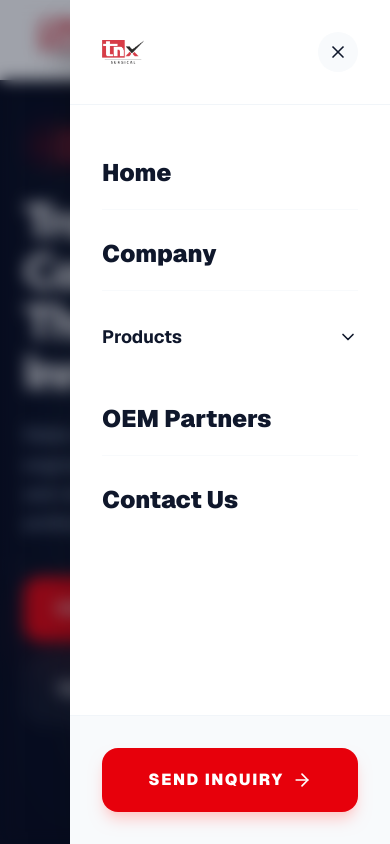
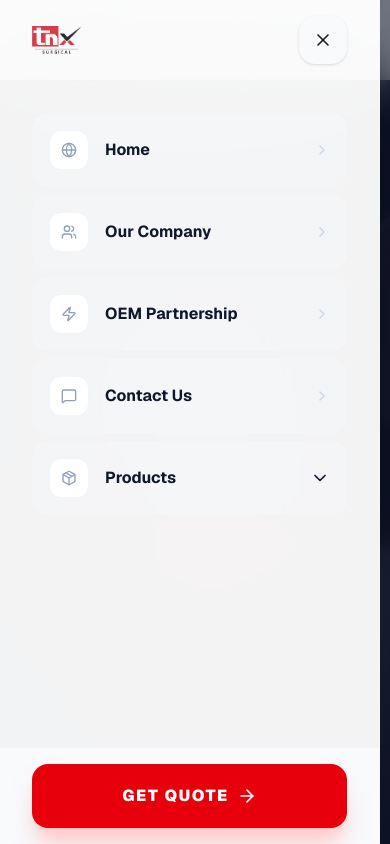
Before and after one commit to nema12344/medical-web, a Next.js app: page / in a window 390 px wide. Both pictures are taken after a click on the button 330 px from the left and 40 px from the top of the page. Shown: the top 844 px of the page. Built offline with nearby package versions, Linux system fonts and the light colour scheme; what @mui/material-nextjs would draw is missing.

Commit message:
megamenu, navbar and sidebar

```diff
--- a/app/components/CategoryProductGrid.tsx
+++ b/app/components/CategoryProductGrid.tsx
@@ -67,7 +67,7 @@ export default function CategoryProductGrid({
     <div className="flex flex-col lg:flex-row gap-8 items-start">
       {/* Sidebar - Desktop */}
       <aside className="hidden lg:block w-72 flex-shrink-0 sticky top-24 space-y-6">
-        <div className="bg-white rounded-3xl border border-slate-100 p-6 shadow-sm">
+        <div className="bg-white rounded-3xl border border-slate-100 px-3 py-5 shadow-sm">
           <h3 className="text-sm font-black text-slate-400 uppercase tracking-widest mb-6 px-2">Navigation</h3>
           <div className="space-y-1">
             {categories.map((cat) => (
--- a/app/components/HeroSlider.tsx
+++ b/app/components/HeroSlider.tsx
@@ -1,10 +1,9 @@
 'use client';
 
 import { useState, useEffect } from 'react';
-import { FiChevronLeft, FiChevronRight, FiTarget } from 'react-icons/fi';
-import Image from 'next/image';
+import { FiChevronLeft, FiChevronRight } from 'react-icons/fi';
 import { motion, AnimatePresence } from 'framer-motion';
-import { ArrowRight, ChevronRight, Zap, Shield, Award } from 'lucide-react';
+import { ArrowRight, Zap, Shield, Award } from 'lucide-react';
 
 const slides = [
   {
@@ -67,75 +66,89 @@ export default function HeroSlider() {
             style={{ backgroundImage: `url(${slides[currentSlide].bgImage})` }}
           />
 
-          {/* Gradient Overlay */}
-          <div className="absolute inset-0 bg-gradient-to-r from-slate-950 via-slate-950/60 to-transparent" />
-          <div className="absolute inset-0 bg-gradient-to-t from-slate-950 via-transparent to-transparent" />
+          {/* Gradient Overlay - Centered Focus */}
+          <div className="absolute inset-0 bg-slate-950/40 backdrop-blur-[2px]" />
+          <div className="absolute inset-0 bg-gradient-to-b from-slate-950/80 via-transparent to-slate-950/80" />
+          <div className="absolute inset-0 bg-gradient-to-r from-slate-950/60 via-transparent to-slate-950/60" />
 
           {/* Content Container */}
-          <div className="relative z-10 h-full max-w-7xl mx-auto px-6 flex items-center">
-            <div className="grid grid-cols-1 lg:grid-cols-1 gap-12 items-center w-full">
+          <div className="relative z-10 h-full max-w-7xl mx-auto px-6 flex items-center justify-center">
+            <div className="text-center w-full max-w-4xl flex flex-col items-center">
 
-              {/* Left Content */}
-              <div className="max-w-full">
+              {/* Badge */}
               <motion.div
-                  initial={{ opacity: 0, x: -30 }}
-                  animate={{ opacity: 1, x: 0 }}
+                initial={{ opacity: 0, y: -20 }}
+                animate={{ opacity: 1, y: 0 }}
                 transition={{ delay: 0.5, duration: 0.8 }}
-                  className="inline-flex items-center gap-2 px-4 py-2 rounded-full bg-red-600/10 border border-red-600/20 text-red-500 font-bold text-xs uppercase tracking-widest mb-6"
+                className="inline-flex items-center gap-2 px-5 py-2 rounded-full bg-red-600/10 border border-red-600/20 text-red-500 font-bold text-xs uppercase tracking-widest mb-8"
               >
                 <span className="w-2 h-2 rounded-full bg-red-600 animate-pulse" />
                 {slides[currentSlide].subtitle}
               </motion.div>
 
+              {/* Headline */}
               <motion.h1
-                  initial={{ opacity: 0, y: 30 }}
-                  animate={{ opacity: 1, y: 0 }}
+                initial={{ opacity: 0, scale: 0.95 }}
+                animate={{ opacity: 1, scale: 1 }}
                 transition={{ delay: 0.7, duration: 0.8 }}
-                  className="text-5xl md:text-7xl font-black text-white leading-[1.05] tracking-tighter mb-6 whitespace-pre-line"
+                className="text-4xl md:text-6xl lg:text-7xl font-black text-white leading-[1.05] tracking-tighter mb-8 whitespace-pre-line"
               >
                 {slides[currentSlide].title.split('\n').map((line, i) => (
-                    <span key={i} className="block">
+                  <span key={i} className="block last:text-red-600">
                     {line}
                   </span>
                 ))}
               </motion.h1>
 
+              {/* Subheading */}
               <motion.p
-                  initial={{ opacity: 0, y: 20 }}
-                  animate={{ opacity: 1, y: 0 }}
+                initial={{ opacity: 0 }}
+                animate={{ opacity: 1 }}
                 transition={{ delay: 0.9, duration: 1 }}
-                  className="text-lg text-slate-400 font-medium leading-relaxed mb-10 max-w-lg"
+                className="text-lg md:text-xl text-slate-300 font-medium leading-relaxed mb-12 max-w-2xl opacity-80"
               >
                 {slides[currentSlide].description}
               </motion.p>
 
+              {/* CTAs */}
               <motion.div
                 initial={{ opacity: 0, y: 20 }}
                 animate={{ opacity: 1, y: 0 }}
                 transition={{ delay: 1.1, duration: 0.8 }}
-                  className="flex flex-wrap gap-4"
+                className="flex flex-col sm:flex-row items-center justify-center gap-6"
               >
-                  <button className="group relative px-8 py-5 bg-red-600 text-white rounded-2xl font-black uppercase tracking-widest overflow-hidden transition-all hover:scale-105 active:scale-95 shadow-[0_20px_50px_-10px_rgba(220,38,38,0.3)]">
+                <button className="group relative px-10 py-5 bg-red-600 text-white rounded-2xl font-black uppercase tracking-widest overflow-hidden transition-all hover:scale-105 active:scale-95 shadow-[0_20px_50px_-10px_rgba(220,38,38,0.4)]">
                   <span className="relative z-10 flex items-center gap-3">
                     View Catalog <ArrowRight className="w-5 h-5 group-hover:translate-x-1 transition-transform" />
                   </span>
                 </button>
-                  <button className="px-8 py-5 bg-white/5 backdrop-blur-md border border-white/10 text-white rounded-2xl font-black uppercase tracking-widest hover:bg-white/10 transition-all active:scale-95">
+                <button className="px-10 py-5 bg-white/5 backdrop-blur-md border border-white/10 text-white rounded-2xl font-black uppercase tracking-widest hover:bg-white/10 transition-all active:scale-95">
                   Technical Specifications
                 </button>
               </motion.div>
-
-
-              </div>
-
-
-
             </div>
           </div>
         </motion.div>
       </AnimatePresence>
 
+      {/* Modern Centered Navigation Controls */}
+      <div className="absolute bottom-12 left-1/2 -translate-x-1/2 z-30 flex items-center gap-8 bg-black/20 backdrop-blur-2xl px-8 py-4 rounded-full border border-white/10">
+        <button onClick={prevSlide} className="text-white/60 hover:text-white transition-all scale-125"><FiChevronLeft className="w-6 h-6" /></button>
+        <div className="flex gap-3">
+          {slides.map((_, i) => (
+            <button
+              key={i}
+              onClick={() => { setIsAutoPlaying(false); setCurrentSlide(i); }}
+              className={`h-1.5 rounded-full transition-all duration-700 ${currentSlide === i ? 'w-10 bg-red-600' : 'w-2 bg-white/20 hover:bg-white/40'}`}
+            />
+          ))}
+        </div>
+        <button onClick={nextSlide} className="text-white/60 hover:text-white transition-all scale-125"><FiChevronRight className="w-6 h-6" /></button>
+      </div>
 
+      {/* Decorative Accents */}
+      <div className="absolute top-0 inset-x-0 h-px bg-gradient-to-r from-transparent via-red-600/50 to-transparent opacity-30" />
+      <div className="absolute bottom-0 inset-x-0 h-px bg-gradient-to-r from-transparent via-slate-500/50 to-transparent opacity-30" />
     </div>
   );
 }
--- a/app/components/Navbar.tsx
+++ b/app/components/Navbar.tsx
@@ -27,6 +27,7 @@ import {
   Facebook,
   PhoneCall,
   ArrowUpRight,
+  ArrowRight,
   Award,
   Zap,
   MessageSquare,
@@ -324,80 +325,137 @@ export default function Navbar() {
         )}
       </AnimatePresence>
 
-      {/* Mobile Drawer (existing but refined) */}
+      {/* Mobile Drawer */}
       <AnimatePresence>
         {isMenuOpen && (
           <>
+            {/* Backdrop blur overlay */}
             <motion.div
               initial={{ opacity: 0 }}
               animate={{ opacity: 1 }}
               exit={{ opacity: 0 }}
               onClick={() => setIsMenuOpen(false)}
-              className="lg:hidden fixed inset-0 bg-slate-900/40 backdrop-blur-sm z-[90]"
+              className="lg:hidden fixed inset-0 bg-slate-900/60 backdrop-blur-xl z-[90]"
             />
+
+            {/* Sidebar drawer */}
             <motion.div
-              initial={{ x: '100%' }}
-              animate={{ x: 0 }}
-              exit={{ x: '100%' }}
-              transition={{ type: 'spring', damping: 25, stiffness: 200 }}
-              className="lg:hidden fixed bottom-0 right-0 top-0 w-full max-w-xs bg-white z-[100] shadow-2xl flex flex-col"
+              initial={{ x: '-100%', opacity: 0.5 }}
+              animate={{ x: 0, opacity: 1 }}
+              exit={{ x: '-100%', opacity: 0.5 }}
+              transition={{ type: 'spring', damping: 30, stiffness: 300 }}
+              className="lg:hidden fixed bottom-0 left-0 top-0 w-full max-w-[380px] bg-white/95 backdrop-blur-3xl z-[100] shadow-2xl flex flex-col border-r border-white/20"
             >
-              <div className="p-8 border-b border-slate-100 flex items-center justify-between">
-                <Image src="/logo.png" alt="Logo" width={120} height={30} className="h-6 w-auto" />
-                <button onClick={() => setIsMenuOpen(false)} className="w-10 h-10 rounded-full bg-slate-50 flex items-center justify-center transition-all hover:bg-slate-100">
-                  <FiX className="w-5 h-5 text-slate-900" />
+              {/* Header */}
+              <div className="px-8 py-4 border-b border-slate-100 flex items-center justify-between bg-white/50">
+                <div className="relative">
+                  <Image src="/logo.png" alt="Logo" width={140} height={35} className="h-7 w-auto" />
+                </div>
+                <button
+                  onClick={() => setIsMenuOpen(false)}
+                  className="w-12 h-12 rounded-2xl bg-slate-50 flex items-center justify-center transition-all hover:bg-red-50 hover:text-red-600 shadow-sm"
+                >
+                  <FiX className="w-5 h-5" />
                 </button>
               </div>
 
-              <div className="flex-1 p-8 overflow-y-auto space-y-2">
-                <MobileNavLink href="/" onClick={() => setIsMenuOpen(false)}>Home</MobileNavLink>
-                <MobileNavLink href="/about" onClick={() => setIsMenuOpen(false)}>Company</MobileNavLink>
+              {/* Navigation Links with Staggered Animation */}
+              <div className="flex-1 p-8 overflow-y-auto space-y-6">
+                <div className="space-y-4">
 
-                <div className="py-2">
+                  <nav className="space-y-2">
+                    {[
+                      { href: '/', label: 'Home', icon: Globe },
+                      { href: '/about', label: 'Our Company', icon: Users },
+                      { href: '/third-party-oem', label: 'OEM Partnership', icon: Zap },
+                      { href: '/contact', label: 'Contact Us', icon: MessageSquare }
+                    ].map((link, i) => (
+                      <motion.div
+                        key={i}
+                        initial={{ opacity: 0, x: 20 }}
+                        animate={{ opacity: 1, x: 0 }}
+                        transition={{ delay: 0.1 + i * 0.1 }}
+                      >
+                        <Link
+                          href={link.href}
+                          onClick={() => setIsMenuOpen(false)}
+                          className="flex items-center justify-between p-4 rounded-2xl bg-slate-50/50 border border-transparent hover:border-red-500/10 hover:bg-white hover:shadow-xl hover:shadow-slate-200/50 transition-all group"
+                        >
+                          <div className="flex items-center gap-4">
+                            <div className="w-10 h-10 rounded-xl bg-white border border-slate-100 flex items-center justify-center text-slate-400 group-hover:bg-red-600 group-hover:text-white transition-all">
+                              <link.icon className="w-4 h-4" />
+                            </div>
+                            <span className="font-bold text-slate-900">{link.label}</span>
+                          </div>
+                          <ChevronRight className="w-4 h-4 text-slate-300 group-hover:text-red-500 group-hover:translate-x-1 transition-all" />
+                        </Link>
+                      </motion.div>
+                    ))}
+
+                    {/* Products Collapsible (Mobile) */}
+                    <motion.div
+                      initial={{ opacity: 0, x: 20 }}
+                      animate={{ opacity: 1, x: 0 }}
+                      transition={{ delay: 0.5 }}
+                      className="space-y-2"
+                    >
                       <button
                         onClick={() => setIsProductsMobileOpen(!isProductsMobileOpen)}
-                    className="w-full flex items-center justify-between py-4 text-slate-900 font-bold text-lg"
+                        className={`w-full flex items-center justify-between p-4 rounded-2xl transition-all ${isProductsMobileOpen ? 'bg-slate-900 text-white' : 'bg-slate-50/50 border border-transparent text-slate-900 hover:bg-white hover:shadow-xl shadow-slate-200/50'
+                          }`}
                       >
-                    <span>Products</span>
+                        <div className="flex items-center gap-4">
+                          <div className={`w-10 h-10 rounded-xl flex items-center justify-center ${isProductsMobileOpen ? 'bg-red-600 text-white' : 'bg-white border border-slate-100 text-slate-400'
+                            }`}>
+                            <FiPackage className="w-4 h-4" />
+                          </div>
+                          <span className="font-bold">Products</span>
+                        </div>
                         <FiChevronDown className={`w-5 h-5 transition-transform duration-500 ${isProductsMobileOpen ? 'rotate-180' : ''}`} />
                       </button>
+
                       <AnimatePresence>
                         {isProductsMobileOpen && (
                           <motion.div
                             initial={{ height: 0, opacity: 0 }}
                             animate={{ height: 'auto', opacity: 1 }}
                             exit={{ height: 0, opacity: 0 }}
-                        className="overflow-hidden bg-slate-50 rounded-2xl px-4"
+                            className="overflow-hidden bg-slate-50 rounded-[2rem] px-4 py-2 space-y-1"
                           >
                             {productCategories.map((cat, i) => (
                               <Link
                                 key={i}
                                 href="/products"
                                 onClick={() => setIsMenuOpen(false)}
-                            className="block py-4 text-slate-600 font-medium border-b border-slate-200 last:border-0"
+                                className="flex items-center gap-4 p-4 text-slate-600 font-bold text-sm border-b border-slate-200/50 last:border-0 hover:text-red-600"
                               >
+                                <cat.icon className="w-4 h-4 opacity-50" />
                                 {cat.title}
                               </Link>
                             ))}
                           </motion.div>
                         )}
                       </AnimatePresence>
+                    </motion.div>
+                  </nav>
                 </div>
 
-                <MobileNavLink href="/third-party-oem" onClick={() => setIsMenuOpen(false)}>OEM Partners</MobileNavLink>
-                <MobileNavLink href="/contact" onClick={() => setIsMenuOpen(false)}>Contact Us</MobileNavLink>
+
               </div>
 
-              <div className="p-8 bg-slate-50 border-t border-slate-100">
+              {/* Footer Part of Sidebar */}
+              <div className="px-8 py-4 bg-slate-50 border-t border-slate-100">
                 <button
                   onClick={() => {
                     setIsMenuOpen(false);
                     setIsQuoteModalOpen(true);
                   }}
-                  className="w-full bg-red-600 text-white py-5 rounded-2xl font-black uppercase tracking-widest shadow-lg shadow-red-200 flex items-center justify-center gap-2"
+                  className="w-full bg-red-600 text-white py-5 rounded-2xl font-black uppercase tracking-widest shadow-xl shadow-red-200 flex items-center justify-center gap-2 hover:bg-red-700 transition-all"
                 >
-                  Send Inquiry <FiArrowRight className="w-5 h-5" />
+                  Get Quote <ArrowRight className="w-5 h-5" />
                 </button>
+
+
               </div>
             </motion.div>
           </>
```
Also changed, not shown: app/components/Footer.tsx (+4 -4 lines). Lines whose indentation alone changed are shown as unchanged.
